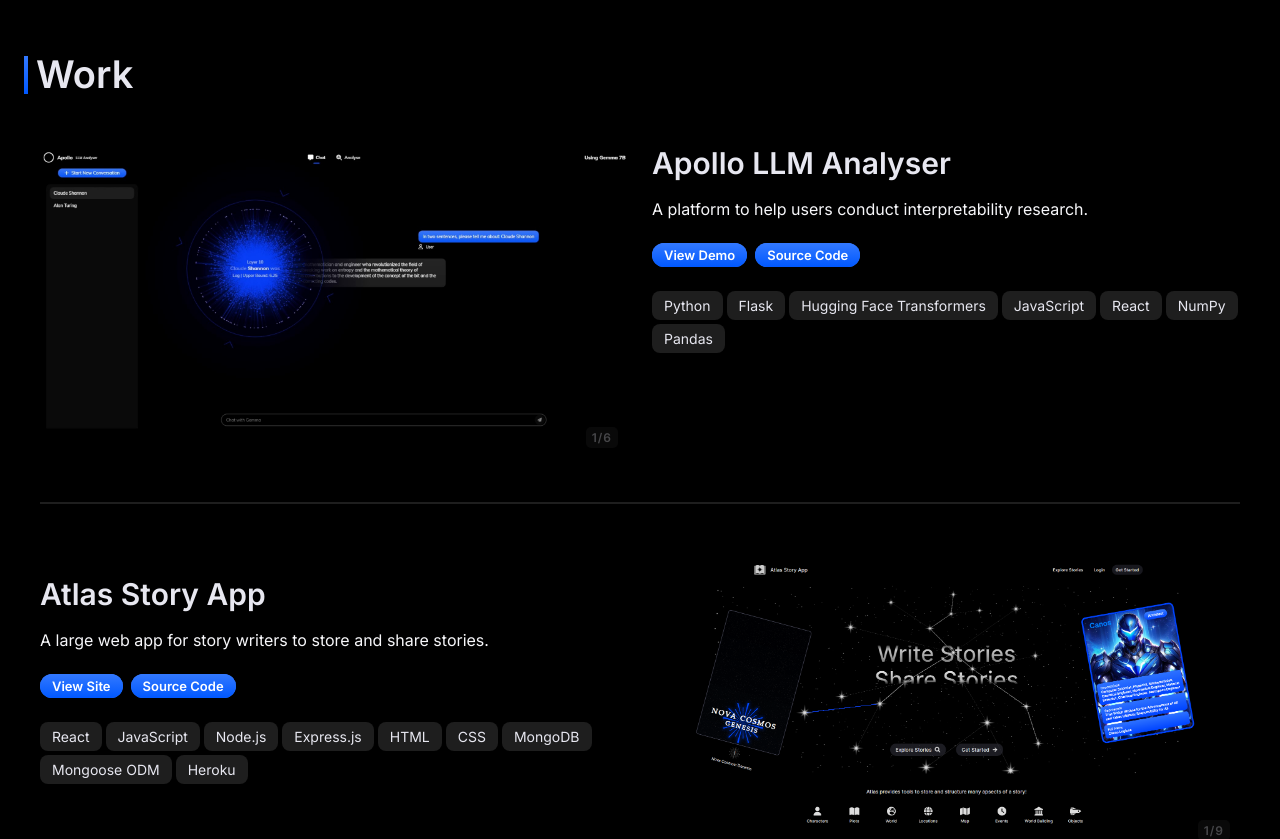
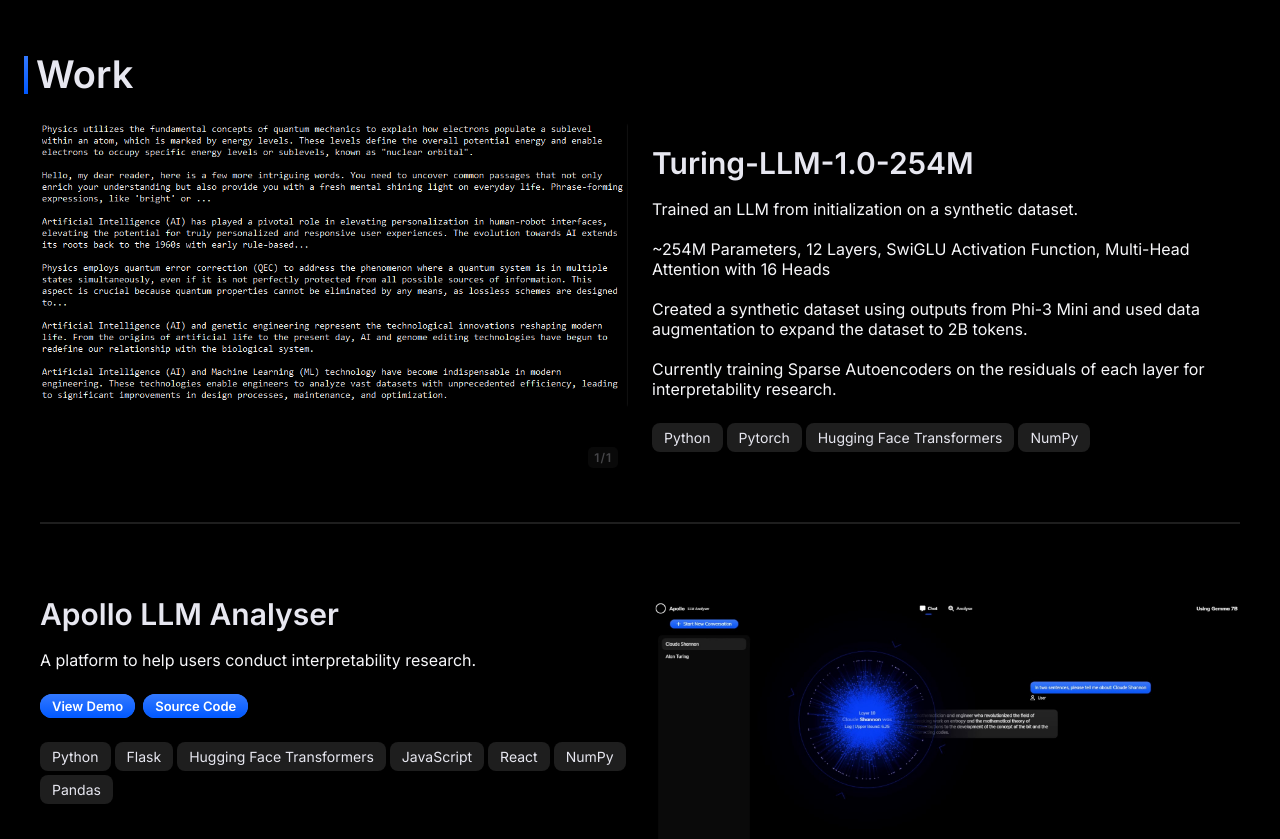
Before and after one commit to DanielJamesDavies/PortfolioWebsite, a React (Create React App) app: page / in a window 1280 px wide. Shown: the part 1100-1939 px from the top of the page. Built offline with nearby package versions, Linux system fonts and the light colour scheme; a web font is replaced by a local one.

Commit message:
Added Turing-LLM-1.0 to Work

```diff
--- a/src/components/WorkList/WorkListItem/WorkListItem.css
+++ b/src/components/WorkList/WorkListItem/WorkListItem.css
@@ -210,6 +210,7 @@
 	margin: 24px 0;
 	color: var(--text-colour-secondary);
 	font-size: 16px;
+	white-space: pre-wrap;
 }
 
 .work-list-item-tags {
--- /dev/null
+++ b/src/content/work/turing-llm-1.0/summary.json
@@ -0,0 +1,7 @@
+{
+	"id": "turing-llm-1.0",
+	"title": "Turing-LLM-1.0-254M",
+	"description": "Trained an LLM from initialization on a synthetic dataset.\n\n~254M Parameters, 12 Layers, SwiGLU Activation Function, Multi-Head Attention with 16 Heads\n\nCreated a synthetic dataset using outputs from Phi-3 Mini and used data augmentation to expand the dataset to 2B tokens.\n\nCurrently training Sparse Autoencoders on the residuals of each layer for interpretability research.",
+	"tags": ["Python", "Pytorch", "Hugging Face Transformers", "NumPy"],
+	"images": ["Turing-LLM-1.0-254M Examples.png"]
+}
--- a/src/content/work/work.json
+++ b/src/content/work/work.json
@@ -1,3 +1,3 @@
 {
-	"list": ["apollo-llm-analyser", "atlas-story-app", "algonet"]
+	"list": ["turing-llm-1.0", "apollo-llm-analyser", "atlas-story-app", "algonet"]
 }
```
Also changed, not shown: src/content/work/turing-llm-1.0/images/Turing-LLM-1.0-254M Examples.png (added).
